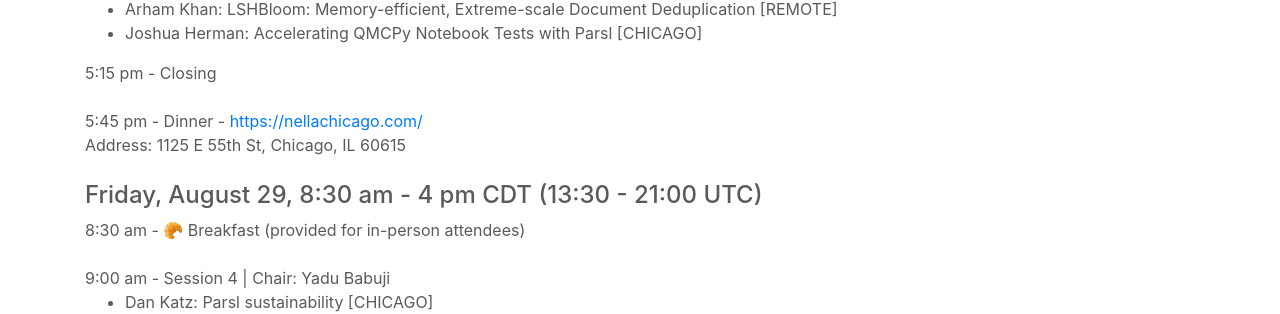
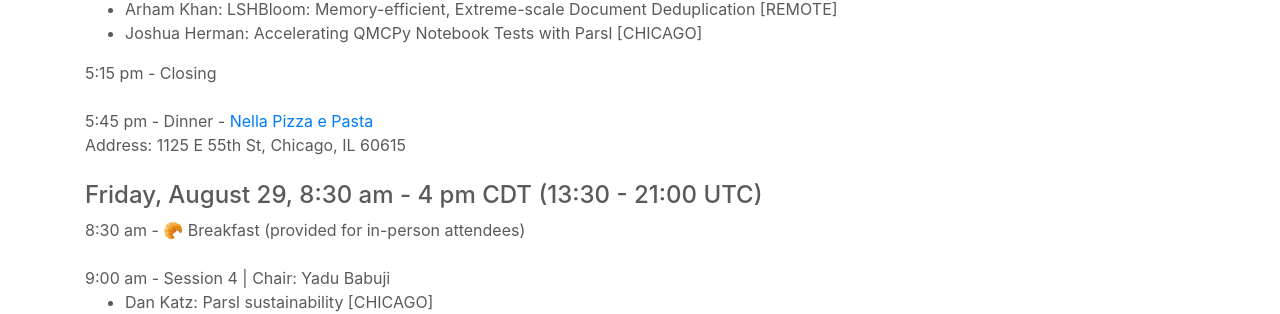
Before and after one commit to Parsl/parsl.github.io, a Jekyll site: the page built from parslfest/parslfest2025.html, in a window 1280 px wide and 900 px high, scrolled down 1857 px. Shown: the part 149-463 px from the top of the window. Built offline with Jekyll 4.4.1, drawn with Linux system fonts in a browser that asks for light colours.

Commit message:
Update parslfest2025.html

```diff
--- a/parslfest/parslfest2025.html
+++ b/parslfest/parslfest2025.html
@@ -174,7 +174,7 @@
 
       5:15 pm - Closing <br /><br />
 
-	  5:45 pm - Dinner - <a href=''>https://nellachicago.com/</a> <br />Address: 1125 E 55th St, Chicago, IL 60615<br /><br />
+	  5:45 pm - Dinner - <a href='https://nellachicago.com/'>Nella Pizza e Pasta</a> <br />Address: 1125 E 55th St, Chicago, IL 60615<br /><br />
 
 
       <h4>Friday, August 29, 8:30 am - 4 pm CDT (13:30 - 21:00 UTC)</h4>
```
